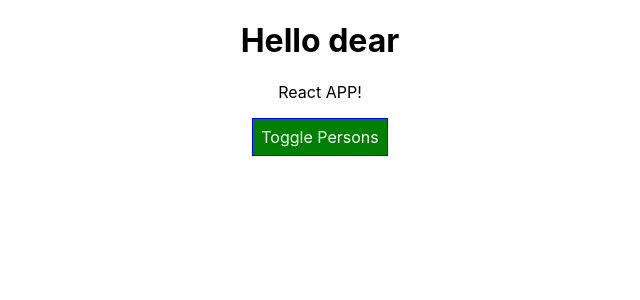
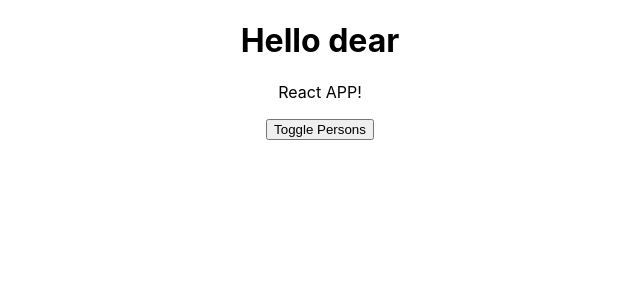
Before and after one commit to saiful-dev/ReactJS-Practice, a React (Create React App) app: page / in a window 1280 px wide. Shown: the top 300 px of the page, without its empty margins (320-960 px from the left). Built offline with nearby package versions, Linux system fonts and the light colour scheme.

Commit message:
Component Structure Added

```diff
--- a/src/App.css
+++ /dev/null
@@ -1,11 +0,0 @@
-.App {
-  text-align: center;
-
-}
-.red{
-  color:red;
-}
-
-.bold{
-  font-weight: bold;
-}
--- /dev/null
+++ b/src/Cockpit/Cockpit.css
@@ -0,0 +1,7 @@
+.red{
+    color:red;
+  }
+
+  .bold{
+    font-weight: bold;
+  }
--- /dev/null
+++ b/src/Cockpit/Cockpit.js
@@ -0,0 +1,31 @@
+import React from 'react';
+import './Cockpit.css';
+
+const cockpit=(props)=>{
+
+    //const classes=['red','bold'].join(' ');
+    // we can write also 'red bold' in className
+   const classes=[];
+   if(props.personCoc.length <=2){
+        classes.push('red'); //classes=['red']
+   }
+   if(props.personCoc.length <=1){
+     classes.push('bold'); //classes=['red','bold']
+
+  }
+
+    return (
+        <div>
+        <h1> Hello dear</h1>
+          <p className={classes.join(' ')}>React APP!</p> {/* we need to join bcz classes takes string */}
+           <button
+              style={props.stylejs}
+              onClick={props.toggle}>Toggle Persons</button>
+
+              {/* when needs to updates anythings,(means we click toggle button) then render method will
+              execute and not only return  */}
+        </div>
+    );
+};
+
+export default cockpit;
--- /dev/null
+++ b/src/Components/Persons/Persons.js
@@ -0,0 +1,15 @@
+import React from 'react';
+import Person from './Person/Person';
+
+const personsCom=(props) =>props.personsApp.map((person,index) =>{
+    return <Person
+        click={()=>props.clicked(index)}
+        name={person.name}
+        age={person.age}
+        key={person.id}
+        changed={(event)=>props.changed(event,person.id)}/>
+
+        }
+    )
+
+export default personsCom;
--- /dev/null
+++ b/src/Containers/App.css
@@ -0,0 +1,4 @@
+.App {
+  text-align: center;
+
+}
--- a/src/App.js
+++ b/src/Containers/App.js
@@ -2,8 +2,11 @@ import { directive, react } from '@babel/types';
 import React, { Component} from 'react';
 import './App.css';
 //import Radium, {StyleRoot} from 'radium'; // styleroot for media queries
-import Person from './Person/Person';  // use ./ bcz it is a relative path
 
+import Persons from '../Components/Persons/Persons';
+// .. means we need up one level of App from container, then path of the persons
+
+import Cockpit from '../Cockpit/Cockpit';
 
 class App extends Component {
   state = { // state object property
@@ -99,39 +102,10 @@ SwitchNameHandelar = (newName)=>{
     if(this.state.showPerson){ // we can use if here bcz we can add here JS code
       persons=( // it is also Jsx code
         <div>
-
-          {// rendering Js array from state
-              //js map function
-              this.state.person.map((person,index) =>{
-              // return jsx, every element of array map in jsx
-              // Person component
-              // here map person and return person same
-              // we use key and id to remove array iterator should have unique id warnings
-              //also key may be used in future
-
-              /*"" An event can be triggered by the user action e.g.
-              clicking the mouse button or tapping keyboard,
-              //or generated by APIs to represent the progress of an asynchronous tas"""*/
-              return <Person
-                  click={()=>this.deletePersonHadeler(index)}
-                  name={person.name}
-                  age={person.age}
-                  key={person.id}
-                  changed={(event)=>this.nameChangeHandelar(event,person.id)}/>
-                  {/*
-                     // Traditional Function
-                      function (a){
-                          return a + 100;
-                      }
-                    // Arrow Function Break Down
-                    // 1. Remove the word "function" and place arrow between the argument and opening body bracket
-                    (a) => {
-                        return a + 100;
-                       }
-                    */}
-
-                    })
-            }
+            <Persons
+              personsApp={this.state.person}
+              clicked={this.deletePersonHadeler}
+              changed={this.nameChangeHandelar} />
 
         </div>
     ) //persons close
@@ -143,30 +117,20 @@ SwitchNameHandelar = (newName)=>{
 
   }
 
-  //const classes=['red','bold'].join(' ');
-  // we can write also 'red bold' in className
-   const classes=[];
-   if(this.state.person.length <=2){
-        classes.push('red'); //classes=['red']
-   }
-   if(this.state.person.length <=1){
-     classes.push('bold'); //classes=['red','bold']
 
-  }
 
 
     return (
       //<StyleRoot>  {/*for radium (media quries) */}
       <div className="App">
-      <h1> Hello dear</h1>
-          <p className={classes.join(' ')}>React APP!</p> {/* we need to join bcz classes takes string */}
-           <button
-              style={styleJS}
-              onClick={this.togglePersonhandaler}>Toggle Persons</button>
-              {persons}
-              {/* when needs to updates anythings,(means we click toggle button) then render method will
-              execute and not only return  */}
+            <Cockpit
+            personCoc={this.state.person}
+            stylejs={this.styleJS}
+            toggle={this.togglePersonhandaler}
 
+
+             />
+            {persons}
         </div>
         //</StyleRoot>
     );
--- a/src/index.js
+++ b/src/index.js
@@ -1,7 +1,7 @@
 import React from 'react';
 import ReactDOM from 'react-dom';
 import './index.css';
-import App from './App';
+import App from './Containers/App';
 import reportWebVitals from './reportWebVitals';
 
 ReactDOM.render(
```
Also changed, not shown: src/Components/Persons/Person/Person.css (renamed from src/Person/Person.css), src/Components/Persons/Person/Person.js (renamed from src/Person/Person.js), 1 other file (tests, documents, lock files or other folders).
